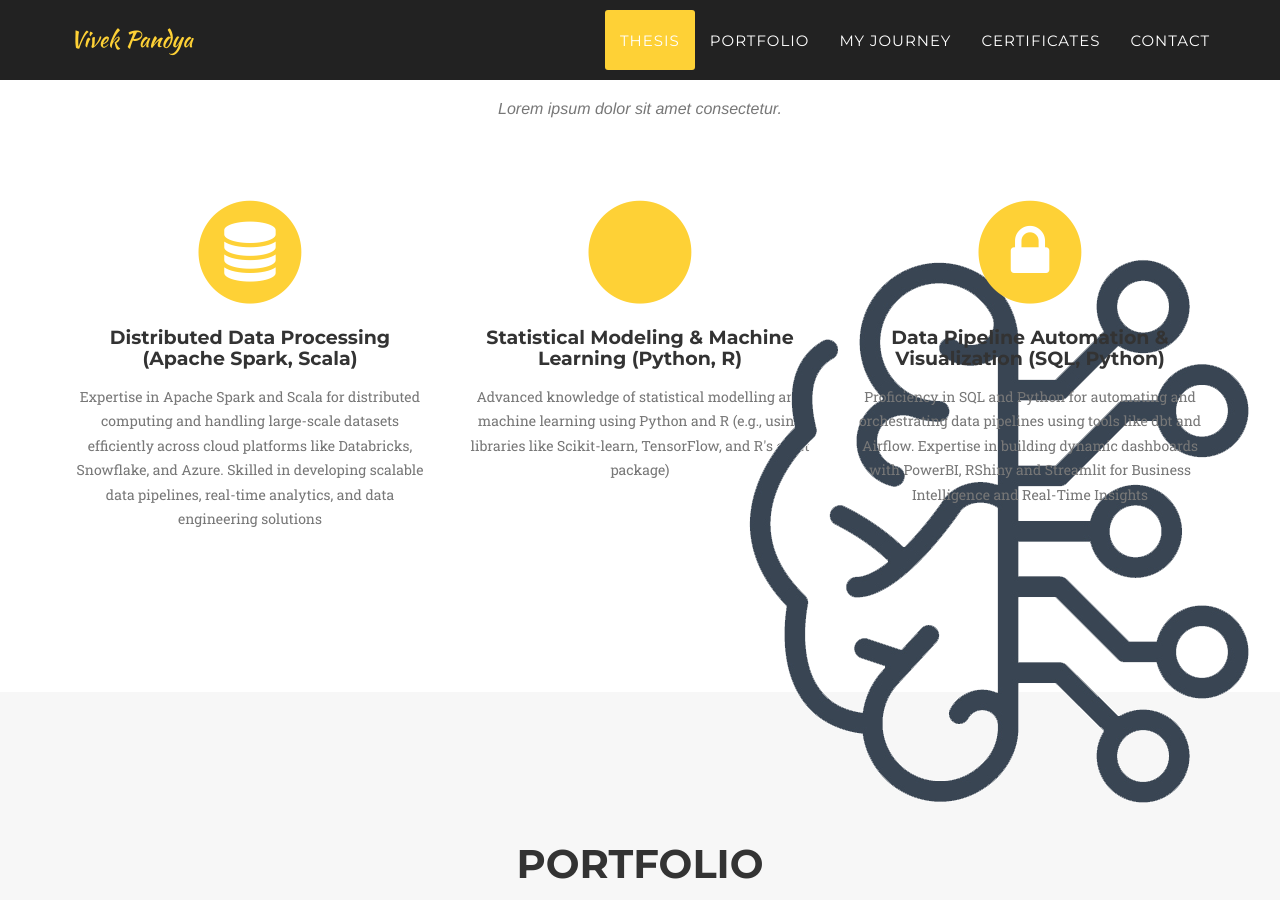
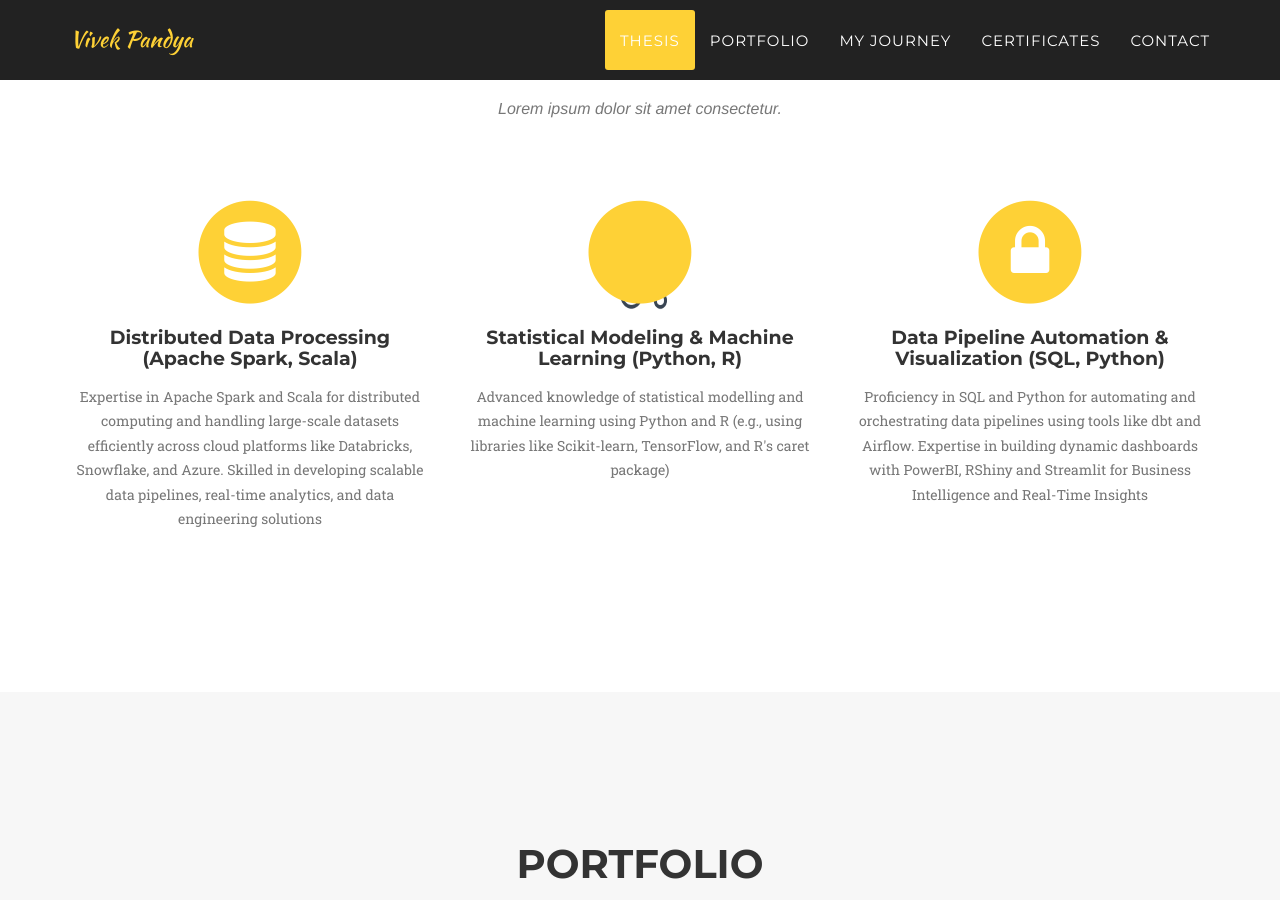
Before and after one commit to vivekp1705/vivekpandya, a Jekyll site: the page built from index.html, in a window 1280 px wide and 900 px high, scrolled down 826 px. Built offline with Jekyll 4.4.1, drawn with Linux system fonts in a browser that asks for light colours; some web fonts are replaced.

Commit message:
Update services.html

```diff
--- a/_includes/services.html
+++ b/_includes/services.html
@@ -19,7 +19,7 @@
                 <div class="col-md-4">
                     <span class="fa-stack fa-4x">
                         <i class="fa fa-circle fa-stack-2x text-primary"></i>
-                        <img src="img/brain.png" alt="Machine Learning">
+                        <img src="img/brain.png" alt="Machine Learning", style="width: 120px; height: 120px;">
                     </span>
                     <h4 class="service-heading">Statistical Modeling & Machine Learning (Python, R)</h4>
                     <p class="text-muted">Advanced knowledge of statistical modelling and machine learning using Python and R (e.g., using libraries like Scikit-learn, TensorFlow, and R's caret package)</p>
```
